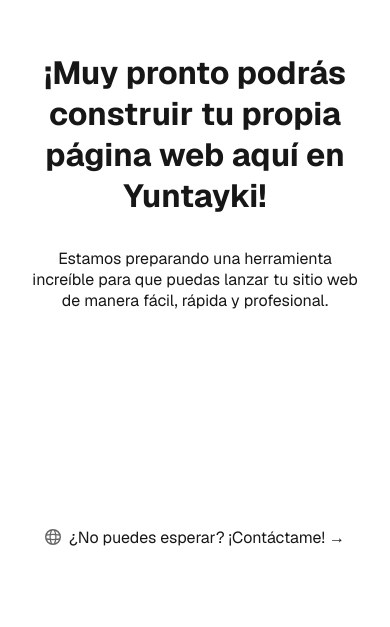
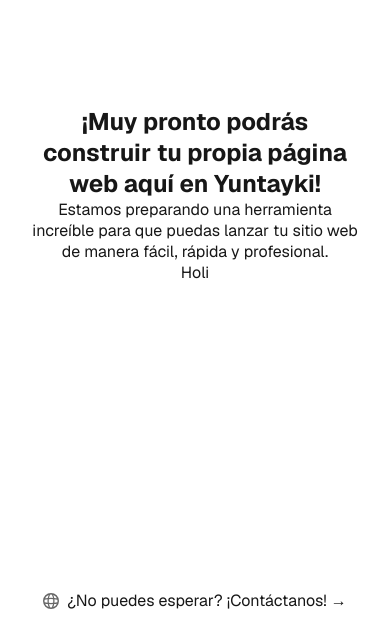
Before and after one commit to cazdemun/landing-builder, a Next.js app: page / in a window 390 px wide. Shown: the part 217-844 px from the top of the page. Built offline with nearby package versions, Linux system fonts and the light colour scheme.

Commit message:
fix: pages styles

```diff
--- a/src/app/page.module.css
+++ b/src/app/page.module.scss
@@ -1,3 +1,5 @@
+@use "sass:string";
+
 .page {
   --gray-rgb: 0, 0, 0;
   --gray-alpha-200: rgba(var(--gray-rgb), 0.08);
@@ -7,17 +9,13 @@
   --button-secondary-hover: #f2f2f2;
 
   display: grid;
-  grid-template-rows: 20px 1fr 20px;
-  align-items: center;
-  justify-items: center;
+  grid-template-rows: auto 1fr auto;
+  align-items: stretch;
+  justify-items: stretch;
   min-height: 100svh;
-  padding: 80px;
-  gap: 64px;
   font-family: var(--font-geist-sans);
-}
 
   @media (prefers-color-scheme: dark) {
-  .page {
     --gray-rgb: 255, 255, 255;
     --gray-alpha-200: rgba(var(--gray-rgb), 0.145);
     --gray-alpha-100: rgba(var(--gray-rgb), 0.06);
@@ -27,52 +25,72 @@
   }
 }
 
+.header {
+  grid-row-start: 1;
+
+  display: flex;
+  justify-content: center;
+  align-items: flex-start;
+  gap: 24px;
+
+  padding: 1rem;
+
+  @media (min-width: 768px) {
+    padding: 3rem;
+  }
+}
+
 .main {
+  grid-row-start: 2;
+
   display: flex;
   flex-direction: column;
-  gap: 32px;
-  grid-row-start: 2;
-  text-align: center;
+  justify-content: center;
+  align-items: center;
 }
 
-.main ol {
-  font-family: var(--font-geist-mono);
-  padding-left: 0;
-  margin: 0;
-  font-size: 14px;
-  line-height: 24px;
-  letter-spacing: -0.01em;
-  list-style-position: inside;
+.footer {
+  grid-row-start: 3;
+
+  display: flex;
+  flex-direction: column;
+  justify-content: center;
+  align-items: center;
+  gap: 24px;
+
+  padding: 1rem;
+
+  @media (min-width: 768px) {
+    padding: 3rem;
   }
 
-.main li:not(:last-of-type) {
-  margin-bottom: 8px;
+  a {
+    display: flex;
+    align-items: center;
+    gap: 8px;
   }
 
-.main code {
-  font-family: inherit;
-  background: var(--gray-alpha-100);
-  padding: 2px 4px;
-  border-radius: 4px;
-  font-weight: 600;
+  img {
+    flex-shrink: 0;
+  }
+}
+
+.textAlignCenter {
+  text-align: center;
 }
 
 .ctas {
   display: flex;
   gap: 16px;
-}
 
-.ctas a {
+  a {
     appearance: none;
     border-radius: 128px;
     height: 48px;
     padding: 0 20px;
     border: none;
     border: 1px solid transparent;
-  transition:
-    background 0.2s,
-    color 0.2s,
-    border-color 0.2s;
+    transition: background 0.2s, color 0.2s, border-color 0.2s;
     cursor: pointer;
     display: flex;
     align-items: center;
@@ -80,6 +98,7 @@
     font-size: 16px;
     line-height: 20px;
     font-weight: 500;
+  }
 }
 
 a.primary {
@@ -93,21 +112,6 @@
   min-width: 158px;
 }
 
-.footer {
-  grid-row-start: 3;
-  display: flex;
-  gap: 24px;
-}
-
-.footer a {
-  display: flex;
-  align-items: center;
-  gap: 8px;
-}
-
-.footer img {
-  flex-shrink: 0;
-}
 
 /* Enable hover only on non-touch devices */
 @media (hover: hover) and (pointer: fine) {
@@ -128,19 +132,6 @@
 }
 
 @media (max-width: 600px) {
-  .page {
-    padding: 32px;
-    padding-bottom: 80px;
-  }
-
-  .main {
-    align-items: center;
-  }
-
-  .main ol {
-    text-align: center;
-  }
-
   .ctas {
     flex-direction: column;
   }
@@ -154,16 +145,10 @@
   a.secondary {
     min-width: auto;
   }
-
-  .footer {
-    flex-wrap: wrap;
-    align-items: center;
-    justify-content: center;
-  }
 }
 
 @media (prefers-color-scheme: dark) {
   .logo {
-    filter: invert();
+    filter: string.unquote("invert()");
   }
 }
--- a/src/app/page.tsx
+++ b/src/app/page.tsx
@@ -1,18 +1,27 @@
 import Image from "next/image";
-import styles from "./page.module.css";
+import Section from "@/app/UI/Section";
+
+import styles from "./page.module.scss";
 
 export default function Home() {
   return (
     <div className={styles.page}>
+      <header className={styles.header} />
       <main className={styles.main}>
-        <h1>¡Muy pronto podrás construir tu propia página web aquí en Yuntayki!</h1>
-        <p>Estamos preparando una herramienta increíble para que puedas lanzar tu sitio web de manera fácil, rápida y profesional.</p>
+        <Section className={styles.textAlignCenter}>
+          <h1>¡Muy pronto podrás construir tu propia página web aquí en Yuntayki!</h1>
+          <p>Estamos preparando una herramienta increíble para que puedas lanzar tu sitio web de manera fácil, rápida y profesional.</p>
+        </Section>
+        <Section className={styles.textAlignCenter}>
+          Holi
+        </Section>
       </main>
       <footer className={styles.footer}>
         <a
           href="https://wa.me/51933081833?text=Hola%2C%20quiero%20crear%20mi%20página%20web%20con%20Yuntayki"
           target="_blank"
           rel="noopener noreferrer"
+          className={styles.textAlignCenter}
         >
           <Image
             aria-hidden
@@ -21,7 +30,7 @@
             width={16}
             height={16}
           />
-          ¿No puedes esperar? ¡Contáctame! →
+          ¿No puedes esperar? ¡Contáctanos! →
         </a>
       </footer>
     </div>
```
Also changed, not shown: package.json (+4 -3 lines), 1 other file (tests, documents, lock files or other folders). Lines whose indentation alone changed are shown as unchanged.
